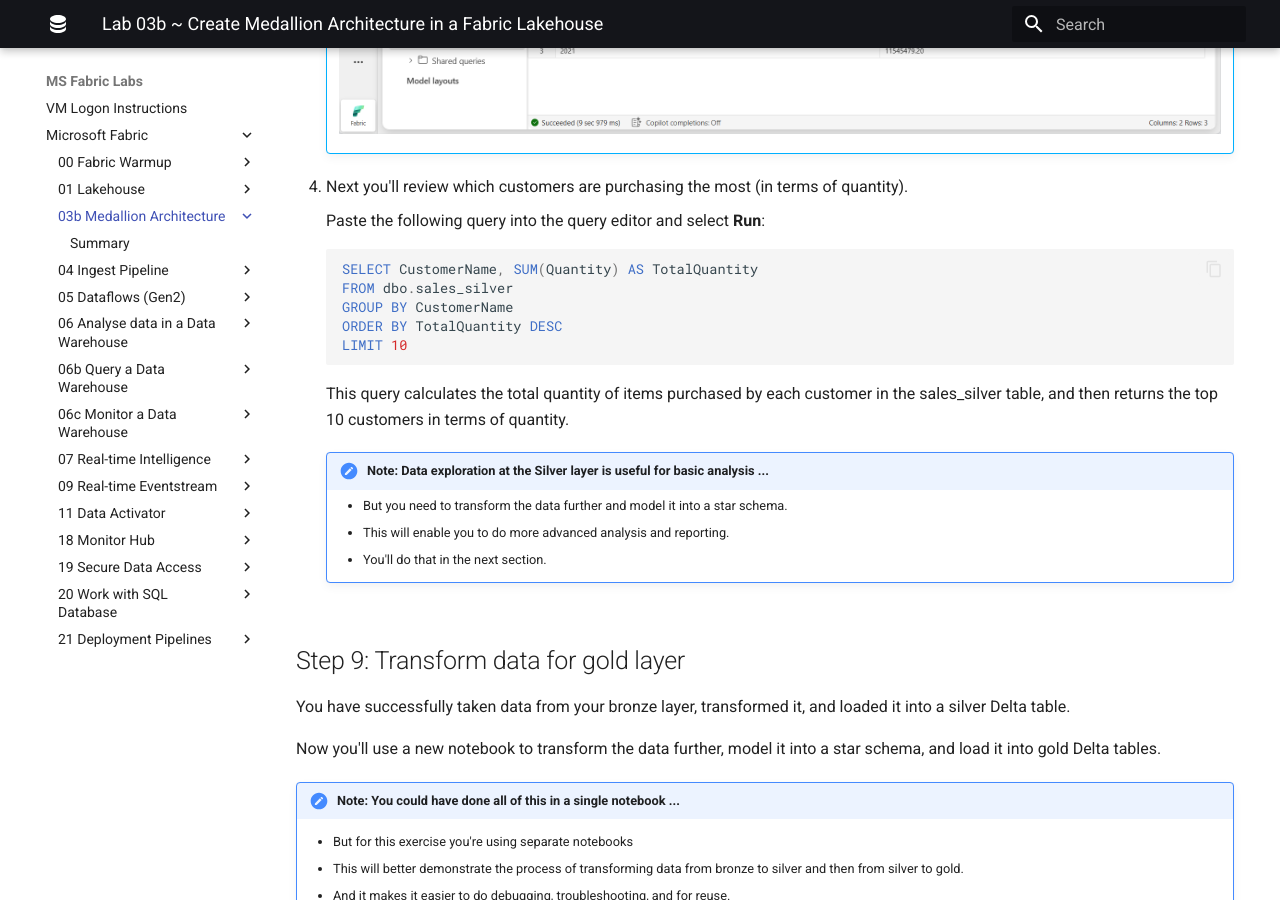
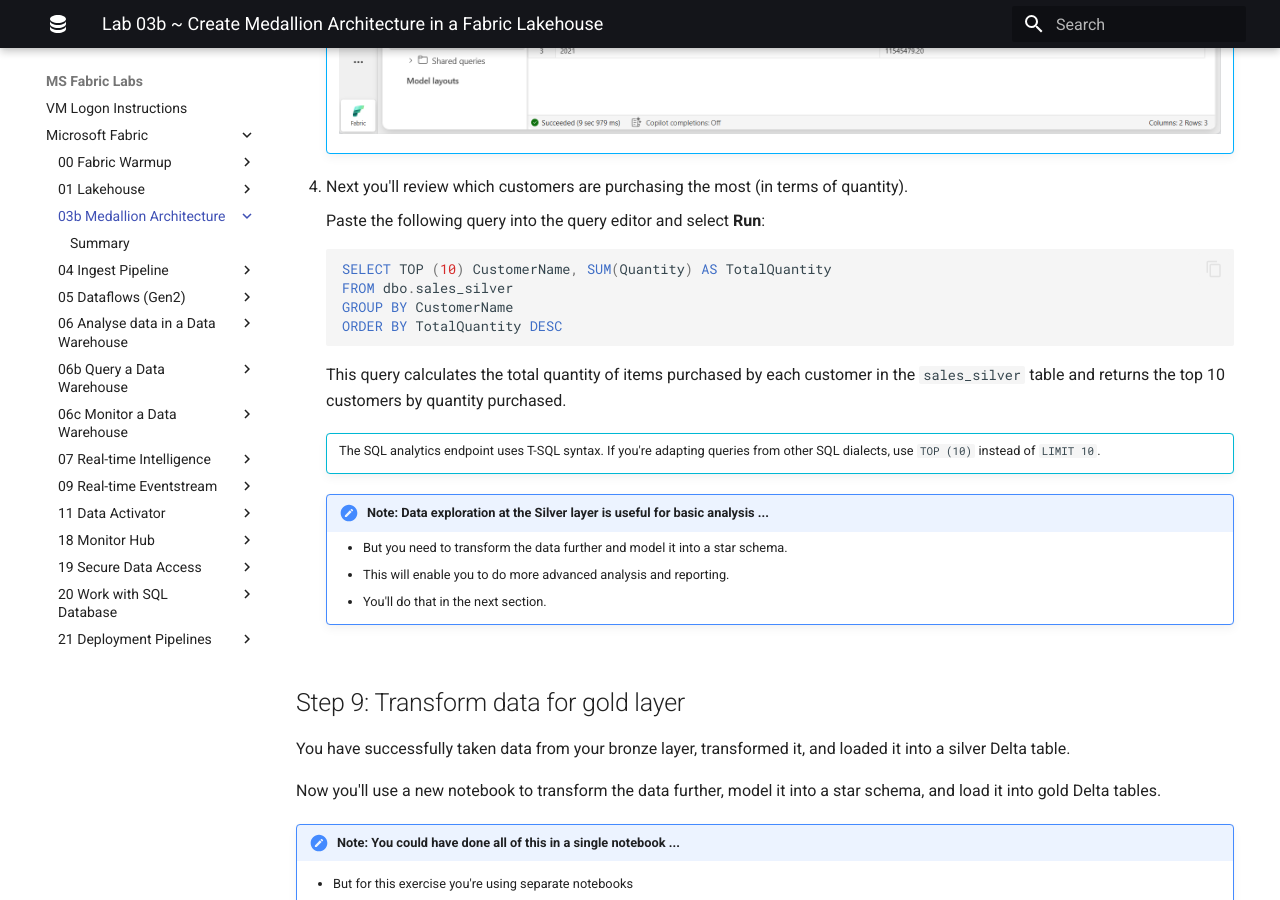
Before and after one commit to qaalabs/fabric, an MkDocs documentation site: the page built from docs/03b-medallion-lakehouse/index.md, in a window 1280 px wide and 900 px high, scrolled down 9413 px. Built offline with MkDocs 1.6.1 and Material for MkDocs 9.7.7, drawn with Linux system fonts in a browser that asks for light colours.

Commit message:
2 August 2026

````diff
--- a/docs/03b-medallion-lakehouse/index.md
+++ b/docs/03b-medallion-lakehouse/index.md
@@ -293,14 +293,16 @@
     Paste the following query into the query editor and select **Run**:
 
     ```sql
-    SELECT CustomerName, SUM(Quantity) AS TotalQuantity
+    SELECT TOP (10) CustomerName, SUM(Quantity) AS TotalQuantity
     FROM dbo.sales_silver
     GROUP BY CustomerName
     ORDER BY TotalQuantity DESC
-    LIMIT 10
     ```
 
-    This query calculates the total quantity of items purchased by each customer in the sales_silver table, and then returns the top 10 customers in terms of quantity.
+    This query calculates the total quantity of items purchased by each customer in the `sales_silver` table and returns the top 10 customers by quantity purchased.
+
+    !!! info ""
+        The SQL analytics endpoint uses T-SQL syntax. If you're adapting queries from other SQL dialects, use `TOP (10)` instead of `LIMIT 10`.
 
     !!! note "Note: Data exploration at the **Silver layer** is useful for basic analysis ..."
         - But you need to transform the data further and model it into a star schema.
````
Also changed, not shown: docs/03b-medallion-lakehouse/instructions-full.md (+6 -3 lines), docs/04-ingest-pipeline/index.md (+1 -1 lines), mslearn/03b-medallion-lakehouse.md (+8 -6 lines), mslearn/04-ingest-pipeline.md (+0 -2 lines).
